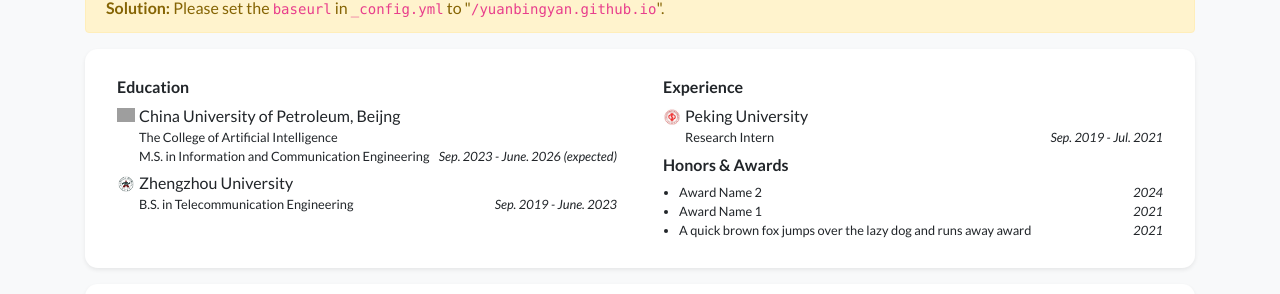
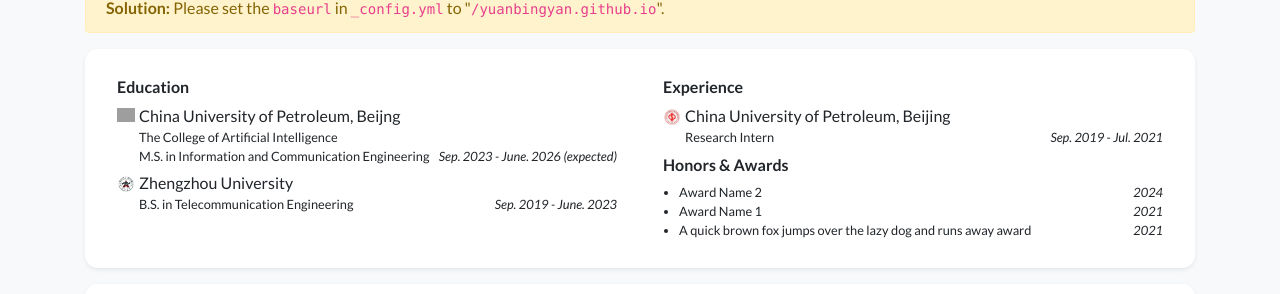
Before and after one commit to yuanbingyan/yuanbingyan.github.io, a Jekyll site: the page built from index.html, in a window 1280 px wide and 900 px high, scrolled down 482 px. Shown: the part 154-448 px from the top of the window. Built offline with Jekyll 4.4.1, drawn with Linux system fonts in a browser that asks for light colours; nearby versions of some CDN libraries; a style sheet for code colours, icons or effects is not loaded; grey boxes are pictures that could not be loaded.

Commit message:
修改：     _data/profile.yml

```diff
--- a/_data/profile.yml
+++ b/_data/profile.yml
@@ -49,7 +49,7 @@
     date: Sep. 2019 - June. 2023
 
 experience:
-  - name: Peking University
+  - name: China University of Petroleum, Beijing
     logo: /assets/images/badges/ChinaUniversityOfPetroleumBeijing.png
     position: Research Intern
     date: Sep. 2019 - Jul. 2021
```
